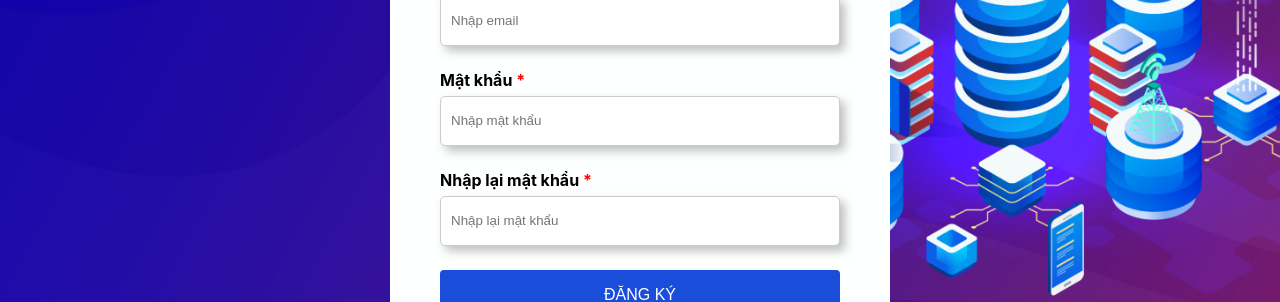
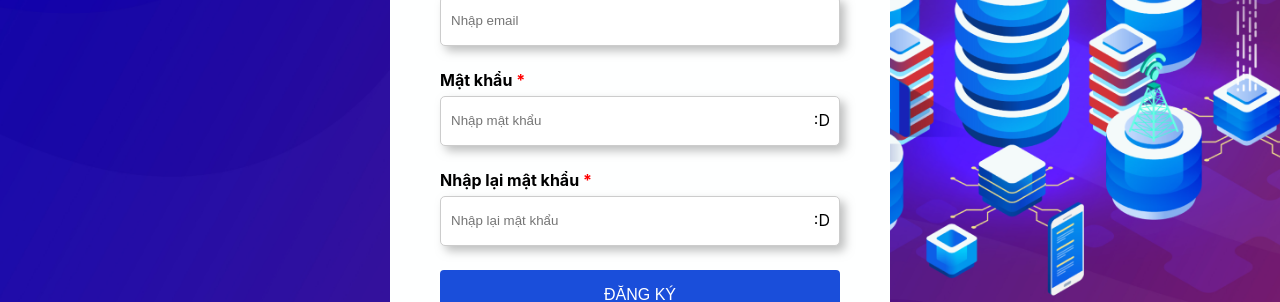
Before and after one commit to NgDangHung/chatbot, a React (Create React App) app: page /signup in a window 1280 px wide. Shown: the part 373-675 px from the top of the page. Built offline with nearby package versions, Linux system fonts and the light colour scheme.

Commit message:
Thêm chức năng hiển thị / ẩn mật khẩu

```diff
--- a/src/views/SigninPage/SigninPage.css
+++ b/src/views/SigninPage/SigninPage.css
@@ -72,3 +72,16 @@ input {
     background-color: rgb(26,78,218, 0.8);
     cursor: pointer
 }
+
+.password-input-wrapper {
+    position: relative;
+  }
+
+.password-toggle {
+    color: black;
+    position: absolute;
+    right: 10px;
+    top: 67%;
+    transform: translateY(-50%);
+    cursor: pointer;
+}
--- a/src/views/SigninPage/SigninPage.js
+++ b/src/views/SigninPage/SigninPage.js
@@ -5,8 +5,30 @@ import {
 } from "react-router-dom";
 
 class SigninPage extends React.Component {
+
+    state = {
+        showPassword: false
+    }
+
+    togglePassword = () => {
+        const passwordInput = document.getElementById('password');
+        const passwordToggle = document.getElementById('password-toggle');
+        if (this.state.showPassword) {
+            passwordInput.type = 'password';
+            passwordToggle.innerHTML = '️:D';
+        } else {
+            passwordInput.type = 'text';
+            passwordToggle.innerHTML = '️:X';
+        }
+        this.setState({
+            showPassword: !this.state.showPassword
+        });
+    }
+
     render() {
+        let { showPassword } = this.state;
         return (
+
             <div className="signin__coverdiv">
                 <form className="signin__container">
                     <h4>
@@ -16,9 +38,11 @@ class SigninPage extends React.Component {
                         <label htmlFor="email">Email </label>
                         <input id="email" type="email" name="email" placeholder="Nhập email" required />
                     </div>
-                    <div className="signin__input">
+                    <div className="signin__input password-input-wrapper">
                         <label htmlFor="password">Mật khẩu </label>
-                        <input id="password" type="password" name="password" placeholder="Nhập mật khẩu" required />
+                        <input id="password" type={showPassword ? "text" : "password"} name="password" placeholder="Nhập mật khẩu" required />
+                        <span className="password-toggle" id="password-toggle" onClick={() => this.togglePassword()}>:D
+                        </span>
                     </div>
                     <button type="submit" id="signInBtn">ĐĂNG NHẬP</button>
                     <p>Bạn chưa có tài khoản? <a href="/signup">Đăng ký</a></p>
--- a/src/views/SignupPage/SignupPage.css
+++ b/src/views/SignupPage/SignupPage.css
@@ -77,3 +77,17 @@ input {
     cursor: pointer;
     font-size: 16px;
 }
+
+
+.password-input-wrapper {
+    position: relative;
+  }
+
+.password-toggle {
+    color: black;
+    position: absolute;
+    right: 10px;
+    top: 67%;
+    transform: translateY(-50%);
+    cursor: pointer;
+}
--- a/src/views/SignupPage/SignupPage.js
+++ b/src/views/SignupPage/SignupPage.js
@@ -5,36 +5,29 @@ import {
 } from "react-router-dom";
 
 class SignupPage extends React.Component {
+
+    state = {
+        showPassword: false
+    }
+
+    togglePassword = () => {
+        const passwordInput = document.getElementById('password');
+        const passwordToggle = document.getElementById('password-toggle');
+        if (this.state.showPassword) {
+            passwordInput.type = 'password';
+            passwordToggle.innerHTML = '️:D';
+        } else {
+            passwordInput.type = 'text';
+            passwordToggle.innerHTML = '️:X';
+        }
+        this.setState({
+            showPassword: !this.state.showPassword
+        });
+    }
+
     render() {
+        let { showPassword } = this.state;
         return (
-            // <>
-            //     <form className="signup__container">
-            //         <h4>
-            //             ĐĂNG KÝ
-            //         </h4>
-            //         <div className="signup__input">
-            //             <label htmlFor="name">Họ và tên *</label>
-            //             <input id="name" type="text" name="name" placeholder="Họ tên đầy đủ" required />
-            //         </div>
-            //         <div className="signup__input">
-            //             <label htmlFor="email">Email *</label>
-            //             <input id="email" type="email" name="email" placeholder="Nhập email" required />
-            //         </div>
-            //         <div className="signup__input">
-            //             <label htmlFor="password">Mật khẩu *</label>
-            //             <input id="password" type="password" name="password" placeholder="Nhập mật khẩu" required />
-            //         </div>
-            //         <div className="signup__input">
-            //             <label htmlFor="re-password">Nhập lại mật khẩu *</label>
-            //             <input id="re-password" type="password" name="re-password" placeholder="Nhập lại mật khẩu" required />
-            //         </div>
-            //         <button type="submit" id="signUpBtn">ĐĂNG KÝ</button>
-            //         <a href="/signin">Đăng nhập</a>
-            //         <NavLink to='/signin' activeClassName='active' ></NavLink>
-
-            //     </form>
-
-            // </>
             <div className="signup__coverdiv">
                 <form className="signup__container">
                     <h4>
@@ -48,13 +41,15 @@ class SignupPage extends React.Component {
                         <label htmlFor="email">Email </label>
                         <input id="email" type="email" name="email" placeholder="Nhập email" required />
                     </div>
-                    <div className="signup__input">
+                    <div className="signup__input password-input-wrapper">
                         <label htmlFor="password">Mật khẩu </label>
-                        <input id="password" type="password" name="password" placeholder="Nhập mật khẩu" required />
+                        <input id="password" type={showPassword ? "text" : "password"} name="password" placeholder="Nhập mật khẩu" required />
+                        <span className="password-toggle" id="password-toggle">️:D</span>
                     </div>
-                    <div className="signup__input">
+                    <div className="signup__input password-input-wrapper">
                         <label htmlFor="re-password">Nhập lại mật khẩu </label>
-                        <input id="re-password" type="password" name="re-password" placeholder="Nhập lại mật khẩu" required />
+                        <input id="re-password" type={showPassword ? "text" : "password"} name="re-password" placeholder="Nhập lại mật khẩu" required />
+                        <span className="password-toggle" id="password-toggle" onClick={() => this.togglePassword()}>️:D</span>
                     </div>
                     <button type="submit" id="signUpBtn">ĐĂNG KÝ</button>
                     <a href="/signin">Đăng nhập</a>
```
Also changed, not shown: src/assets/img/eye-slash-solid.svg (added), src/assets/img/eye-solid.svg (added).
